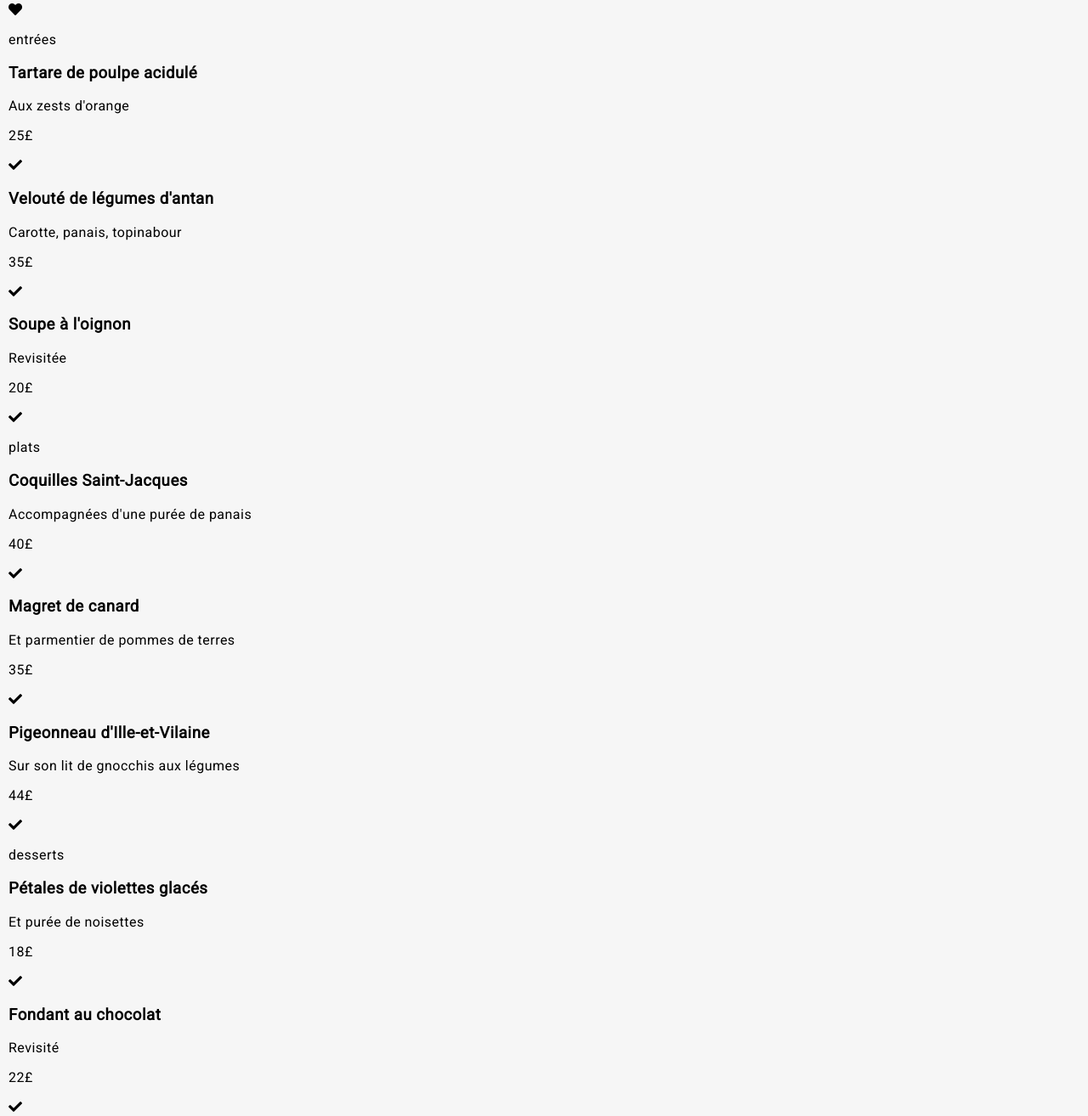
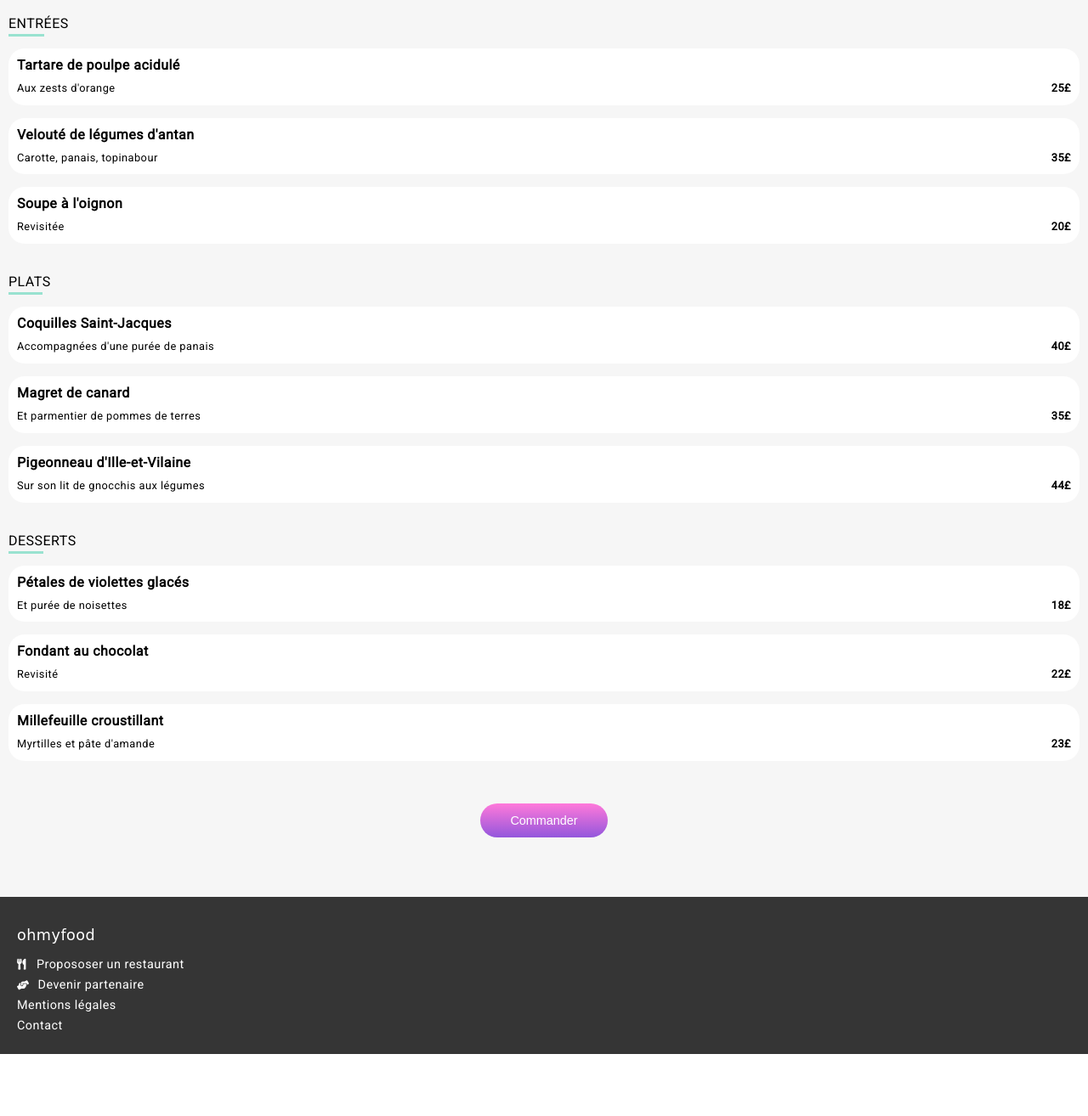
Before and after one commit to amadoudioubate/AmadouDioubate_3_28062021, a website: page francais.html in a window 1280 px wide. Shown: the part 385-1699 px from the top of the page at 85% size. After the commit the page ends 1626 px from the top, so only its background shows below. Drawn offline with Linux system fonts and the light colour scheme; a web font is replaced by a local one.

Commit message:
modification de la section menu composition partie html

```diff
--- a/francais.html
+++ b/francais.html
@@ -20,129 +20,122 @@
             <a href="index.html"><i class="fas fa-arrow-left en-tete__retour"></i></a>
             <h1 class="en-tete__logo">ohmyfood</h1>
         </header>
+        <!--Image associée au menu à la française-->
+        <div>
+        <img class="image" src="./public/images/restaurants/toa-heftiba-DQKerTsQwi0-unsplash.jpg" alt="Plat à la française"/>
+        </div>
         <!--Conteneur-->
         <main class="conteneur">
-            <!--Image associée au menu à la française-->
-            <img class="image" src="./public/images/restaurants/toa-heftiba-DQKerTsQwi0-unsplash.jpg" alt="Plat à la française"/>
             <div class="menu">
                 <!--section nom menu-->
                 <section class="menu__gastronomique">
                     <h2 class="menu__recettes">À la française</h2>
-                    <i class="fas fa-heart menu__coeur"></i>
+                    <i class="far fa-heart menu__coeur"></i>
                 </section>
                 <!--Section entrée-->
                 <section class="menu__composition">
                     <p class="menu__legende"><span>entr</span>ées</p>
                     <!--les differentes entrées-->
+                    <div class="menu__ingredient">
                         <article class="menu__diner">
-                        <div class="menu__ingredient">
                             <h3 class="menu__nom">Tartare de poulpe acidulé</h3>
                             <div class="menu__detail">
                                 <p>Aux zests d'orange</p>
-                                <p>25£</p>
+                                <p class="menu__prix">25£</p>
                             </div>
-                        </div>
-                        <i class="fas fa-check menu__valide"></i>
+                            <!--<i class="fas fa-check menu__valide"></i>-->
                         </article>
 
                         <article class="menu__diner">
-                        <div class="menu__ingredient">
                             <h3 class="menu__nom">Velouté de légumes d'antan</h3>
                             <div class="menu__detail">
                                 <p>Carotte, panais, topinabour</p>
-                                <p>35£</p>
+                                <p class="menu__prix">35£</p>
                             </div>
-                        </div>
-                        <i class="fas fa-check menu__valide"></i>
+                            <!--<i class="fas fa-check menu__valide"></i>-->
                         </article>
 
                         <article class="menu__diner">
-                        <div class="menu__ingredient">
                             <h3 class="menu__nom">Soupe à l'oignon</h3>
                             <div class="menu__detail">
                                 <p>Revisitée</p>
-                                <p>20£</p>
+                                <p class="menu__prix">20£</p>
                             </div>
+                            <!--<i class="fas fa-check menu__valide"></i>-->
+                        </article>
                     </div>
-                        <i class="fas fa-check menu__valide"></i>
-                    </article>
                 </section>
                 <!--Section plat-->
                 <section class="menu__composition">
                     <p class="menu__legende"><span>plat</span>s</p>
                     <!--les differentes plats-->
+                    <div class="menu__ingredient">
                         <article class="menu__diner">
-                        <div class="menu__ingredient">
                             <h3 class="menu__nom">Coquilles Saint-Jacques</h3>
                             <div class="menu__detail">
                                 <p>Accompagnées d'une purée de panais</p>
-                                <p>40£</p>
+                                <p class="menu__prix">40£</p>
                             </div>
-                        </div>
-                        <i class="fas fa-check menu__valide"></i>
+                            <!--<i class="fas fa-check menu__valide"></i>-->
                         </article>
 
                         <article class="menu__diner">
-                        <div class="menu__ingredient">
                             <h3 class="menu__nom">Magret de canard</h3>
                             <div class="menu__detail">
                                 <p>Et parmentier de pommes de terres</p>
-                                <p>35£</p>
+                                <p class="menu__prix">35£</p>
                             </div>
-                        </div>
-                        <i class="fas fa-check menu__valide"></i>
+                            <!--<i class="fas fa-check menu__valide"></i>-->
                         </article>
 
                         <article class="menu__diner">
-                        <div class="menu__ingredient">
                             <h3 class="menu__nom">Pigeonneau d'Ille-et-Vilaine</h3>
                             <div class="menu__detail">
                                 <p>Sur son lit de gnocchis aux légumes</p>
-                                <p>44£</p>
+                                <p class="menu__prix">44£</p>
                             </div>
+                            <!--<i class="fas fa-check menu__valide"></i>-->
+                        </article>
                     </div>
-                        <i class="fas fa-check menu__valide"></i>
-                    </article>
                 </section>
 
                 <!--Section dessert-->
                 <section class="menu__composition">
                     <p class="menu__legende"><span>dess</span>erts</p>
                     <!--les differents desserts-->
+                    <div class="menu__ingredient">
                         <article class="menu__diner">
-                        <div class="menu__ingredient">
                             <h3 class="menu__nom">Pétales de violettes glacés</h3>
                             <div class="menu__detail">
                                 <p>Et purée de noisettes</p>
-                                <p>18£</p>
+                                <p class="menu__prix">18£</p>
                             </div>
-                        </div>
-                        <i class="fas fa-check menu__valide"></i>
+                            <!--<i class="fas fa-check menu__valide"></i>-->
                         </article>
 
                         <article class="menu__diner">
-                        <div class="menu__ingredient">
                             <h3 class="menu__nom">Fondant au chocolat</h3>
                             <div class="menu__detail">
                                 <p>Revisité</p>
-                                <p>22£</p>
+                                <p class="menu__prix">22£</p>
                             </div>
-                        </div>
-                        <i class="fas fa-check menu__valide"></i>
+                            <!--<i class="fas fa-check menu__valide"></i>-->
                         </article>
 
                         <article class="menu__diner">
-                        <div class="menu__ingredient">
+
                             <h3 class="menu__nom">Millefeuille croustillant</h3>
                             <div class="menu__detail">
                                 <p>Myrtilles et pâte d'amande</p>
-                                <p>23£</p>
+                                <p class="menu__prix">23£</p>
                             </div>
+                            <!--<i class="fas fa-check menu__valide"></i>-->
+                        </article>
                     </div>
-                        <i class="fas fa-check menu__valide"></i>
-                    </article>
                 </section>
-                <button class="menu__bouton menu__bouton--commande">Commander</button>
+                <div class="menu__commande">
+                    <button class="menu__bouton">Commander</button>
+                </div>
             </div>
         </main>
         <!--Pied de page du site-->
--- /dev/null
+++ b/sass/components/_boutons.scss
@@ -0,0 +1,8 @@
+@mixin bouton {
+    height: 40px;
+    border-radius: 25px;
+    background: linear-gradient($couleur-secondaire,$couleur-principale);
+    color: $couleur-blanc;
+    border:none;
+    font-size: .9rem;
+}
--- a/sass/layout/_presentation.scss
+++ b/sass/layout/_presentation.scss
@@ -18,15 +18,10 @@
         margin-top: 0;
     }
     &__bouton{
-        height: 45px;
-        border-radius: 25px;
-        background: linear-gradient($couleur-secondaire,$couleur-principale);
-        color: $couleur-blanc;
-        border:none;
+        @include bouton;
         padding-left: 20px;
         padding-right: 20px;
         margin-top: 15px;
         margin-bottom: 30px;
-        font-size: .9rem;
     }
 }
--- a/sass/main.scss
+++ b/sass/main.scss
@@ -4,6 +4,8 @@
 
 @import "./base/base";
 @import "./base/tipography";
+
+@import "./components/boutons";
 
 @import "./layout/header";
 @import "./layout/localisation";
--- a/sass/pages/menu.scss
+++ b/sass/pages/menu.scss
@@ -18,9 +18,57 @@
     background-color: $couleur-fond;
     border-radius: 50px 50px 0 0;
     padding: 5px 10px 40px 10px;
+    &__gastronomique{
+        @include espaceEntreElement;
+        & i{
+            padding-right: 20px;
+        }
+    }
+    &__composition{
+        margin-bottom: 35px;
+    }
+    &__legende{
+        text-transform: uppercase;
+        margin-bottom: 20px;
+        & span{
+            border-bottom: 3px solid$couleur-tertiaire;
+            padding-bottom: 3px;
+        }
+    }
+    &__diner{
+        background: $couleur-blanc;
+        @include bordureArrondie;
+        padding: 10px 10px 0px 10px;
+        margin-bottom: 15px;
+    }
     &__nom{
-        @include espaceEntreElement;
+        margin-top: 0;
+        margin-bottom: 0;
+        font-size: 1rem;
     }
+    &__detail{
+        display: flex;
+        justify-content: space-between;
+        & p{
+            margin-top: 10px;
+            font-size: 0.8rem;
+        }
+    }
+    &__prix{
+        font-weight: 900;
+    }
+    &__commande{
+        @include centrerH;
+    }
+    &__bouton{
+        @include bouton;
+        padding-left: 30px;
+        padding-right: 30px;
+        margin-top: 15px;
+        margin-bottom: 30px;
+        width: 150px;
+    }
+
 }
 /*--------------------------------------------*/
 /*==       PIED DE PAGE (FOOTER)              */
--- a/sass/utils/_variables.scss
+++ b/sass/utils/_variables.scss
@@ -3,7 +3,7 @@ $couleur-principale:#9356dc;
 //couleur secondaire
 $couleur-secondaire:#ff79da;
 //couleur tertiaire
-$couleur-tertiaire:#9aaca7;
+$couleur-tertiaire:#99e2d0;
 //couleur blanc
 $couleur-blanc:#fff;
 //couleur noir
```
Also changed, not shown: delice.html (+28 -38 lines), note.html (+20 -32 lines), palette.html (+19 -29 lines), public/css/style.css, sass/utils/_mixins.scss (line endings or trailing spaces), 1 other file. Lines whose indentation alone changed are shown as unchanged.
